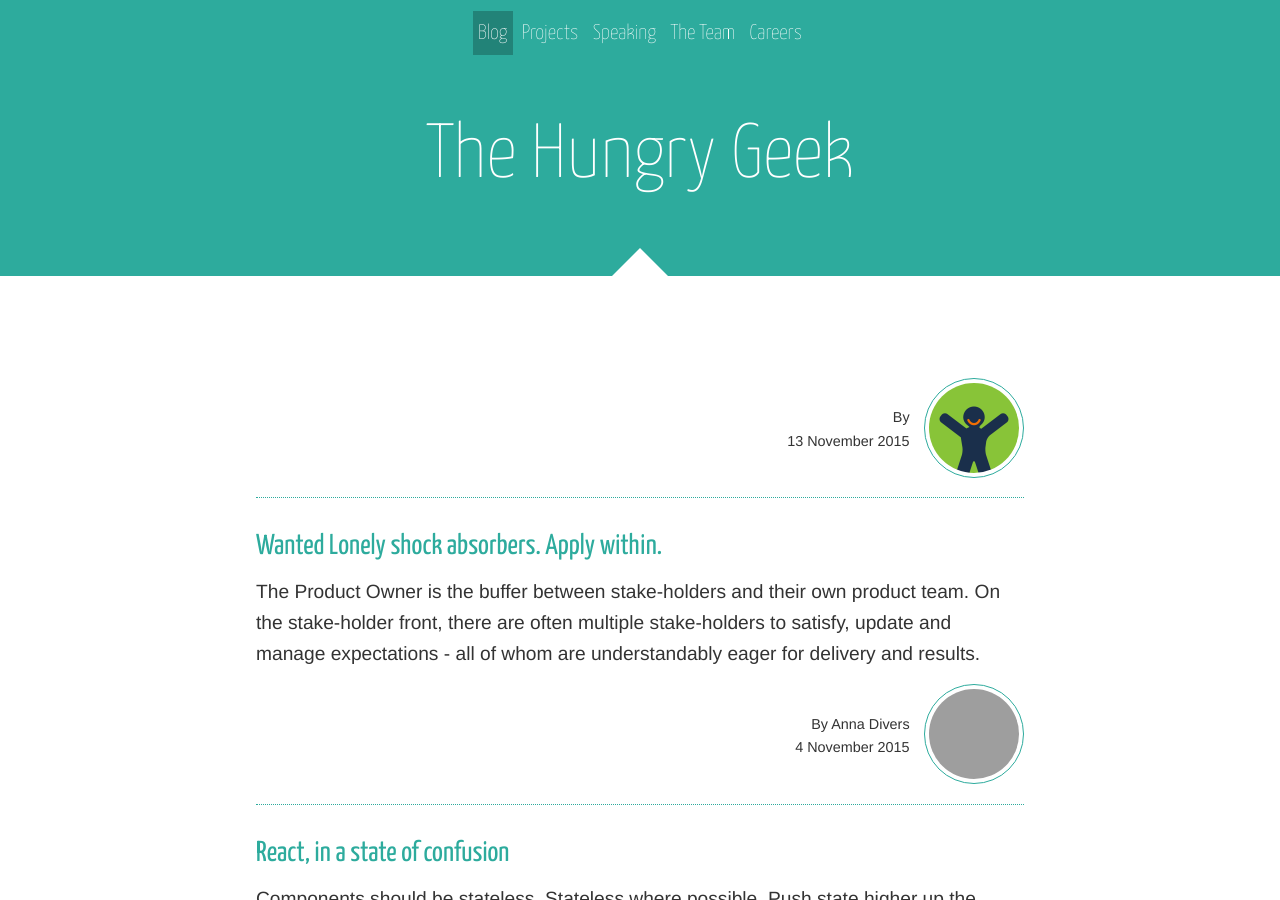
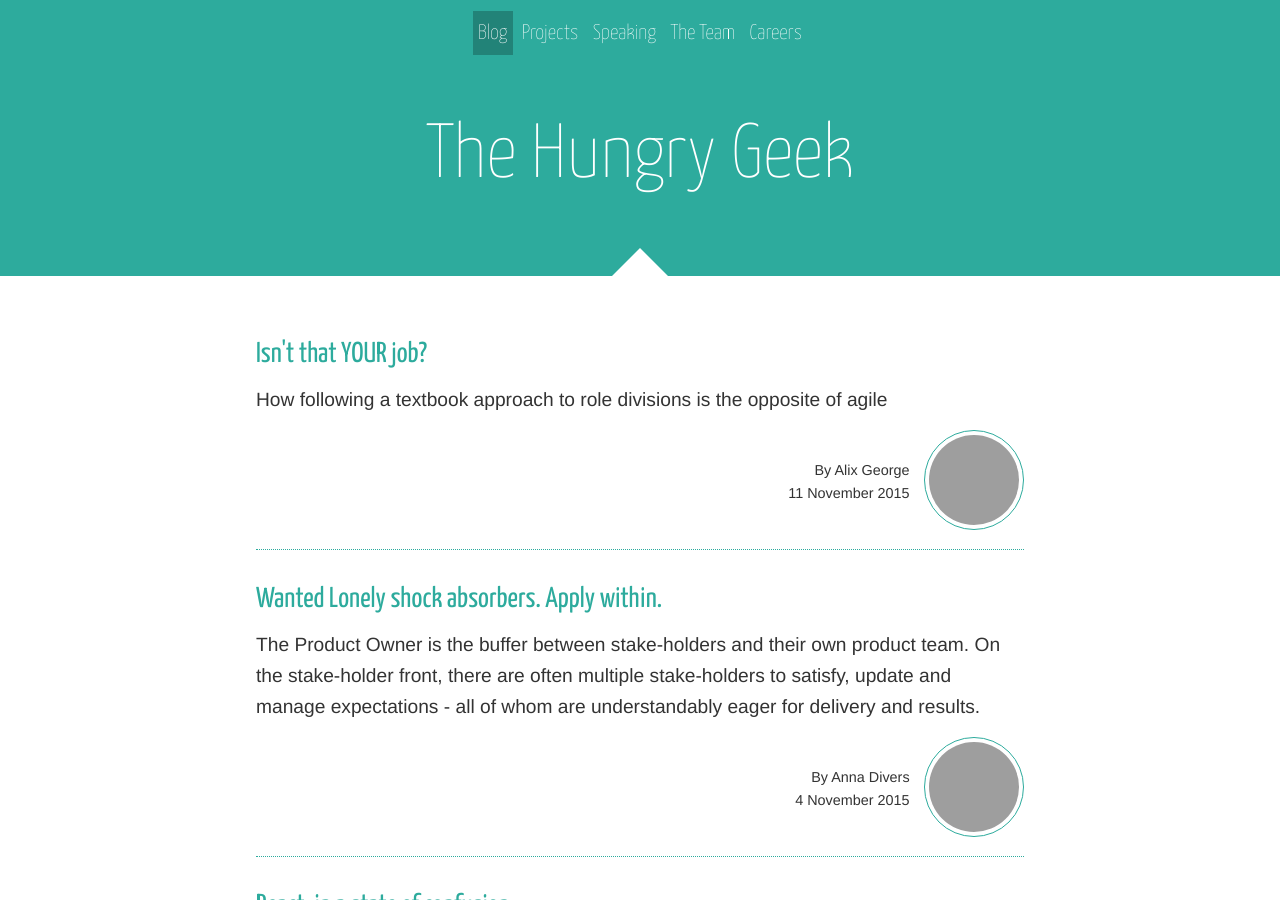
Before and after one commit to holidayextras/holidayextras.github.com, a Jekyll site: the page built from index.html, in a window 1280 px wide and 900 px high. Built offline with Jekyll 4.4.1, drawn with Linux system fonts in a browser that asks for light colours; nearby versions of some CDN libraries; the list of posts is cut into pages by our own code; grey boxes are pictures that could not be loaded.

Commit message:
rename & improve meta data

```diff
--- a/_posts/2015-11-06--isn-t-that-your-job.md
+++ b/_posts/2015-11-11-isnt-that-your-job.md
@@ -2,11 +2,10 @@
 comments: true
 layout: post
 author: alix_george
-categories: ""
+categories: agile
 tags: scrum agile roles
-published: false
-title: 'Isn't that YOUR job?'
-excerpt: "How following a textbook approach to role divisions is the opposite of agile"
+title: Isn't that YOUR job?
+excerpt: 'How following a textbook approach to role divisions is the opposite of agile'
 ---
 
 ## Product Owners and Scrum Masters - Text book vs. Agile
```
